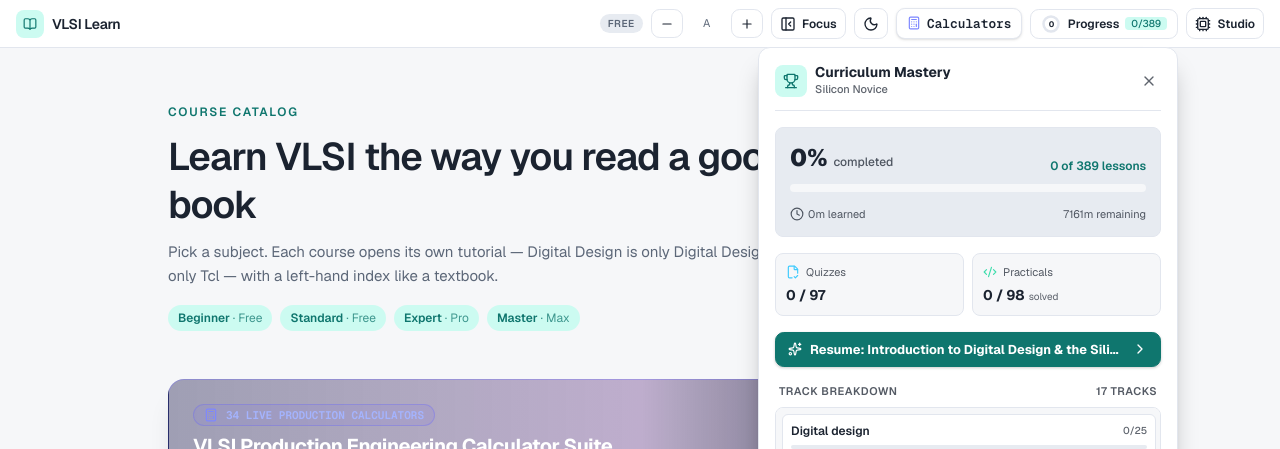
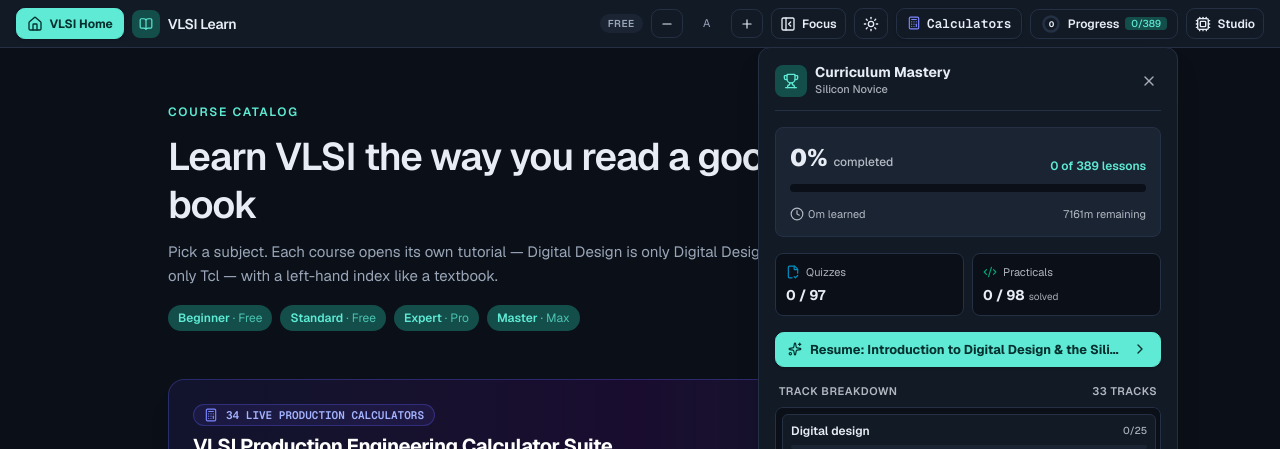
Before and after one commit to hemanthkumardm/ace-seek, a Next.js app in the folder web/: page /vlsi/learn in a window 1280 px wide. Both pictures are taken after a click on the button "Progress Tracker". Shown: the top 449 px of the page. Built offline with nearby package versions, Linux system fonts and the light colour scheme; no server answers.

Commit message:
fix(vlsi-ui): add VLSI Home buttons, hydration fixes, and dark theme default

```diff
--- a/web/src/app/globals.css
+++ b/web/src/app/globals.css
@@ -116,6 +116,38 @@ body {
   color: var(--foreground);
   font-family: var(--font-sans), system-ui, -apple-system, sans-serif;
   -webkit-font-smoothing: antialiased;
+}
+
+/* VLSI product: always dark carbon.
+   OS light mode restyles :root (white-on-white studio cards). Learn's
+   light reader only uses --ln-* inside .learn-shell and must not leak. */
+html:has([data-vlsi-shell]),
+html:has([data-vlsi-shell]) body,
+[data-vlsi-shell] {
+  color-scheme: dark;
+  --bg-main: #0c0f14;
+  --bg-subtle: #11151c;
+  --surface-panel: #161b24;
+  --surface-raised: #1c222e;
+  --surface-recessed: #0a0d12;
+  --foreground: #f1f5f9;
+  --muted: #8b99ad;
+  --muted-dark: #4b5563;
+  --border-light: rgba(255, 255, 255, 0.12);
+  --border-dark: rgba(0, 0, 0, 0.6);
+  --bevel-highlight: rgba(255, 255, 255, 0.18);
+  --bevel-shadow: rgba(0, 0, 0, 0.5);
+}
+
+html:has([data-vlsi-shell]),
+html:has([data-vlsi-shell]) body {
+  background-color: #0c0f14;
+  color: #f1f5f9;
+}
+
+[data-vlsi-shell] {
+  background-color: var(--bg-main);
+  color: var(--foreground);
 }
 
 /* Tools workstation pages: lock to viewport so editor/preview fill height */
@@ -680,9 +712,24 @@ a {
 /* ——— VLSI Learn reader (not brutalism) ——— */
 .learn-shell {
   --ln-fs: 1.0625rem;
+  /* Dark defaults so first paint matches SSR even before data-ln-theme hydrates */
+  --ln-bg: #0b1018;
+  --ln-bg-elev: #121a26;
+  --ln-sidebar: #0e1520;
+  --ln-text: #e8edf5;
+  --ln-muted: #9aa6b8;
+  --ln-border: #243044;
+  --ln-accent: #5eead4;
+  --ln-accent-soft: #134e4a;
+  --ln-hover: #1a2433;
+  --ln-code-bg: #020617;
+  --ln-code-fg: #e2e8f0;
+  --ln-ok: #34d399;
+  --ln-bad: #f87171;
   font-family: var(--font-geist-sans), ui-sans-serif, system-ui, sans-serif;
   background: var(--ln-bg);
   color: var(--ln-text);
+  color-scheme: dark;
 }
 .learn-shell[data-ln-font="sm"] { --ln-fs: 0.95rem; }
 .learn-shell[data-ln-font="md"] { --ln-fs: 1.0625rem; }
--- a/web/src/components/VlsiFrame.tsx
+++ b/web/src/components/VlsiFrame.tsx
@@ -23,9 +23,15 @@ export function VlsiFrame({
   const pathname = usePathname();
   const isLearn = pathname.startsWith("/vlsi/learn");
 
+  // Keep data-vlsi-shell on Learn too so OS light mode cannot leak onto
+  // html/body and wash out the studio when navigating back to /vlsi.
   if (isLearn) {
     return (
-      <div className="h-dvh max-h-dvh flex flex-col overflow-hidden">
+      <div
+        data-vlsi-shell
+        className="h-dvh max-h-dvh flex flex-col overflow-hidden"
+        style={{ background: "var(--bg-main)", color: "var(--foreground)" }}
+      >
         <main className="relative flex-1 min-h-0 overflow-hidden flex flex-col">
           <WorkstationAuthGuard>{children}</WorkstationAuthGuard>
         </main>
@@ -36,11 +42,12 @@ export function VlsiFrame({
   return (
     <div
       data-vlsi-shell
-      className="h-dvh max-h-dvh flex flex-col overflow-hidden bg-slate-100 font-mono"
+      className="h-dvh max-h-dvh flex flex-col overflow-hidden font-mono"
+      style={{ background: "var(--bg-main)", color: "var(--foreground)" }}
     >
       <Suspense
         fallback={
-          <header className="shrink-0 border-b-4 border-black bg-white h-14 md:h-16" />
+          <header className="shrink-0 border-b-4 border-black h-14 md:h-16 bg-[var(--surface-raised)]" />
         }
       >
         <VlsiHeaderNav
--- a/web/src/components/VlsiHeaderNav.tsx
+++ b/web/src/components/VlsiHeaderNav.tsx
@@ -66,7 +66,7 @@ export function VlsiHeaderNav({
 
   return (
     <>
-      <header className="sticky top-0 z-40 bg-[var(--surface-raised)] border-b-3 border-black text-black">
+      <header className="sticky top-0 z-40 bg-[var(--surface-raised)] border-b-3 border-black text-[var(--foreground)]">
         <div className="flex items-center justify-between px-3 md:px-6 py-2">
           {isIntroPage ? (
             /* INTRO / MARKETING PAGE HEADER */
@@ -81,7 +81,7 @@ export function VlsiHeaderNav({
                     VLSI
                   </span>
                 </Link>
-                <div className="hidden sm:flex items-center gap-1.5 text-xs font-bold text-slate-800">
+                <div className="hidden sm:flex items-center gap-1.5 text-xs font-bold text-[var(--muted)]">
                   <span className="w-2 h-2 rounded-full bg-emerald-500 animate-pulse" />
                   <span>Engineering Cloud</span>
                 </div>
--- a/web/src/components/VlsiStudioGate.tsx
+++ b/web/src/components/VlsiStudioGate.tsx
@@ -55,8 +55,8 @@ export function VlsiStudioGate({
 
   if (loading) {
     return (
-      <div className="flex min-h-[50vh] flex-1 items-center justify-center bg-slate-100 p-8">
-        <div className="flex items-center gap-2 text-sm font-bold text-slate-600 font-mono">
+      <div className="flex min-h-[50vh] flex-1 items-center justify-center bg-[var(--bg-main)] p-8">
+        <div className="flex items-center gap-2 text-sm font-bold text-[var(--muted)] font-mono">
           <Loader2 className="h-4 w-4 animate-spin" />
           Checking plan entitlements…
         </div>
@@ -71,7 +71,7 @@ export function VlsiStudioGate({
   const need = planLabel(requires);
 
   return (
-    <div className="flex min-h-[calc(100dvh-3.5rem)] flex-1 flex-col items-center justify-center bg-slate-100 p-6">
+    <div className="flex min-h-[calc(100dvh-3.5rem)] flex-1 flex-col items-center justify-center bg-[var(--bg-main)] p-6">
       {/* Decorative workstation chrome (no heavy studio mount) */}
       <div
         aria-hidden
--- a/web/src/components/learn/LearnProgressTracker.tsx
+++ b/web/src/components/learn/LearnProgressTracker.tsx
@@ -17,14 +17,10 @@ import {
   FileCheck2,
 } from "lucide-react";
 import {
-  LEARN_GROUPS,
   LEARN_SESSIONS,
   LEARN_TRACKS,
   learnCourseHref,
   orderedSessionsForTrack,
-  tracksForGroup,
-  type LearnTrack,
-  type LearnSession,
 } from "@/lib/vlsi-curriculum";
 import {
   LEARN_PROGRESS_EVENT,
@@ -36,12 +32,14 @@ import {
 export function LearnProgressTracker() {
   const [open, setOpen] = useState(false);
   const [showResetConfirm, setShowResetConfirm] = useState(false);
+  const [ready, setReady] = useState(false);
   const [progress, setProgress] = useState<LearnProgress>({ completed: [], quizScores: {} });
 
   const modalRef = useRef<HTMLDivElement>(null);
 
   useEffect(() => {
     setProgress(loadLearnProgress());
+    setReady(true);
 
     const handleUpdate = () => {
       setProgress(loadLearnProgress());
@@ -219,8 +217,12 @@ export function LearnProgressTracker() {
               className="transition-all duration-500 ease-out"
             />
           </svg>
-          <span className="absolute text-[8px] font-bold" style={{ color: "var(--ln-text)" }}>
-            {stats.pct > 0 ? `${stats.pct}` : "0"}
+          <span
+            className="absolute text-[8px] font-bold"
+            style={{ color: "var(--ln-text)" }}
+            suppressHydrationWarning
+          >
+            {ready && stats.pct > 0 ? `${stats.pct}` : "0"}
           </span>
         </div>
 
@@ -229,8 +231,9 @@ export function LearnProgressTracker() {
           <span
             className="px-1.5 py-0.2 rounded text-[10px] font-medium"
             style={{ background: "var(--ln-accent-soft)", color: "var(--ln-accent)" }}
+            suppressHydrationWarning
           >
-            {stats.completedCount}/{stats.totalLessons}
+            {ready ? `${stats.completedCount}/${stats.totalLessons}` : "–"}
           </span>
         </div>
       </button>
@@ -357,7 +360,7 @@ export function LearnProgressTracker() {
           <div className="space-y-2">
             <div className="flex items-center justify-between text-[11px] font-semibold uppercase tracking-wider opacity-75 px-1">
               <span>Track Breakdown</span>
-              <span>17 Tracks</span>
+              <span>{LEARN_TRACKS.length} Tracks</span>
             </div>
 
             <div
--- a/web/src/components/learn/LearnShell.tsx
+++ b/web/src/components/learn/LearnShell.tsx
@@ -46,7 +46,7 @@ export function LearnShell({ children }: { children: React.ReactNode }) {
   const activeTrack = courseTrack || session?.track;
   const showSidebar = !isCatalog && !!trackById(activeTrack || "");
 
-  const [theme, setThemeState] = useState<LnTheme>("light");
+  const [theme, setThemeState] = useState<LnTheme>("dark");
   const [font, setFontState] = useState<LnFont>("md");
   const [focus, setFocus] = useState(false);
   const [sidebarOpen, setSidebarOpen] = useState(false);
@@ -57,10 +57,7 @@ export function LearnShell({ children }: { children: React.ReactNode }) {
       if (raw) {
         const p = JSON.parse(raw) as { theme?: LnTheme; font?: LnFont };
         if (p.theme === "dark" || p.theme === "light") setThemeState(p.theme);
-        else if (window.matchMedia("(prefers-color-scheme: dark)").matches) setThemeState("dark");
         if (p.font === "sm" || p.font === "md" || p.font === "lg") setFontState(p.font);
-      } else if (window.matchMedia("(prefers-color-scheme: dark)").matches) {
-        setThemeState("dark");
       }
     } catch {
       /* ignore */
--- a/web/src/components/learn/LearnSidebar.tsx
+++ b/web/src/components/learn/LearnSidebar.tsx
@@ -2,7 +2,7 @@
 
 import React, { useEffect, useMemo, useState } from "react";
 import Link from "next/link";
-import { ArrowLeft, Check, Lock, Search, Calculator, Sparkles } from "lucide-react";
+import { ArrowLeft, Check, Home, Lock, Search, Calculator, Sparkles } from "lucide-react";
 import {
   LEARN_KIND_META,
   LEARN_LAYER_META,
@@ -29,11 +29,13 @@ export function LearnSidebar({
   const { ent } = useEntitlements();
   const [q, setQ] = useState("");
   const [done, setDone] = useState<string[]>([]);
+  const [ready, setReady] = useState(false);
   const track = activeTrack ? trackById(activeTrack) : undefined;
 
   useEffect(() => {
     const update = () => setDone(loadLearnProgress().completed);
     update();
+    setReady(true);
     window.addEventListener("ace_vlsi_learn_progress_updated", update);
     window.addEventListener("storage", update);
     return () => {
@@ -68,6 +70,16 @@ export function LearnSidebar({
       }}
     >
       <Link
+        href="/vlsi"
+        data-ln="vlsi-home-sidebar"
+        className="flex items-center gap-1.5 text-[12px] font-medium px-1 py-1 rounded hover:underline"
+        style={{ color: "var(--ln-accent)" }}
+      >
+        <Home className="w-3.5 h-3.5" />
+        VLSI home
+      </Link>
+
+      <Link
         href="/vlsi/learn"
         className="flex items-center gap-1.5 text-[12px] font-medium px-1 py-1 rounded hover:underline"
         style={{ color: "var(--ln-accent)" }}
@@ -78,8 +90,8 @@ export function LearnSidebar({
 
       <div className="px-1">
         <p className="text-[15px] font-bold leading-tight">{track.title}</p>
-        <p className="text-[11px] mt-0.5" style={{ color: "var(--ln-muted)" }}>
-          {nDone}/{total} done · this course only
+        <p className="text-[11px] mt-0.5" style={{ color: "var(--ln-muted)" }} suppressHydrationWarning>
+          {ready ? `${nDone}/${total} done · this course only` : "this course"}
         </p>
       </div>
 
--- a/web/src/components/learn/LearnTopbar.tsx
+++ b/web/src/components/learn/LearnTopbar.tsx
@@ -13,6 +13,7 @@ import {
   Cpu,
   Menu,
   Calculator,
+  Home,
 } from "lucide-react";
 import { useLearnPrefs } from "@/components/learn/LearnShell";
 import { trackById } from "@/lib/vlsi-curriculum";
@@ -43,6 +44,16 @@ export function LearnTopbar({ activeTrack, catalog }: { activeTrack?: string; ca
           </button>
         </div>
       )}
+
+      <Link
+        href="/vlsi"
+        data-ln="vlsi-home"
+        className="ln-btn ln-btn-primary !px-2.5 shrink-0"
+        title="Back to VLSI home"
+      >
+        <Home className="w-4 h-4" />
+        <span className="hidden sm:inline text-xs">VLSI Home</span>
+      </Link>
 
       <Link href="/vlsi/learn" className="flex items-center gap-2 min-w-0 mr-auto">
         <span
@@ -126,7 +137,7 @@ export function LearnTopbar({ activeTrack, catalog }: { activeTrack?: string; ca
       {/* Advanced Progress Tracker */}
       <LearnProgressTracker />
 
-      <Link href="/vlsi" className="ln-btn !px-2" title="VLSI Studio">
+      <Link href="/vlsi" className="ln-btn !px-2" title="VLSI Studio workstations">
         <Cpu className="w-4 h-4" />
         <span className="hidden lg:inline text-xs">Studio</span>
       </Link>
```
